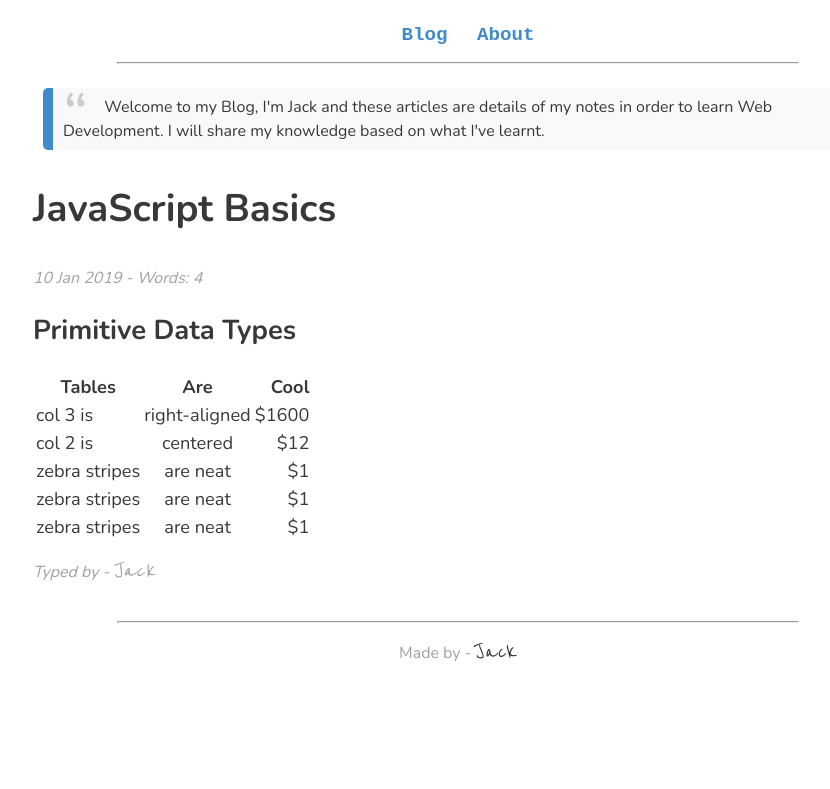
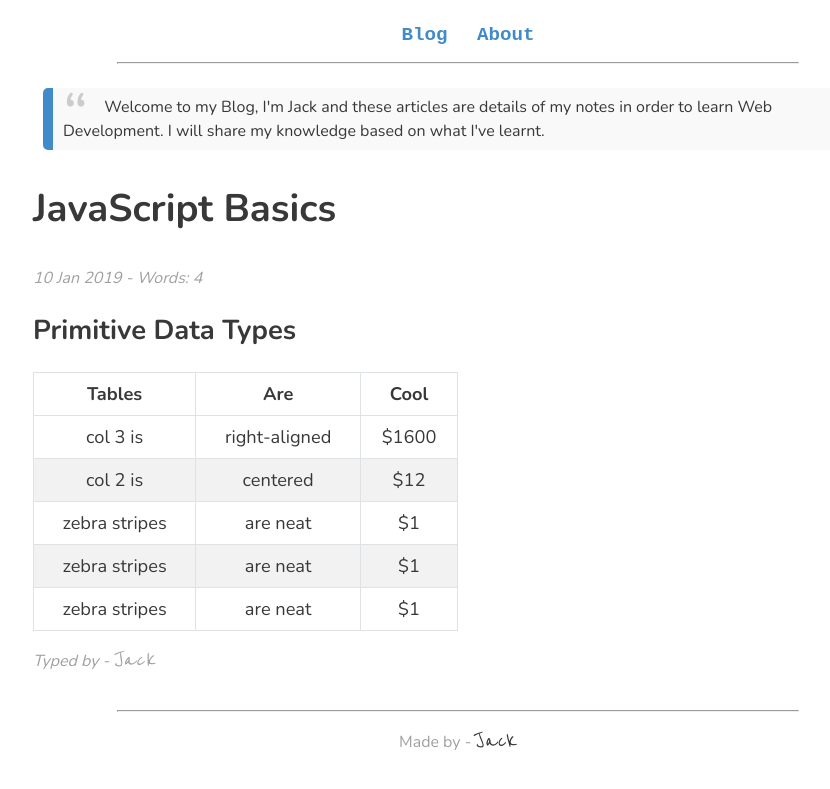
Before and after one commit to jackwebdev/Blog, a Jekyll site: the page built from _posts/2019-01-10-javascript-basics.markdown, in a window 1280 px wide. Shown: the top 789 px of the page, without its empty margins (182-1012 px from the left). Built offline with Jekyll 4.4.1, drawn with Linux system fonts in a browser that asks for light colours; some web fonts are replaced.

Commit message:
New CSS  for tables

```diff
--- a/_sass/main.scss
+++ b/_sass/main.scss
@@ -182,3 +182,20 @@ text-align: center;
 }
 
 .about-title {text-align: left;}
+
+  table, td, th {
+    border: 1px solid #dfe2e5;
+    text-align: center !important;
+  }
+
+
+  table {
+    border-collapse: collapse;
+    width: 50%;
+  }
+
+  th, td {
+    padding: 9px;
+  }
+
+  tr:nth-child(even) {background-color: #f2f2f2;}
```
